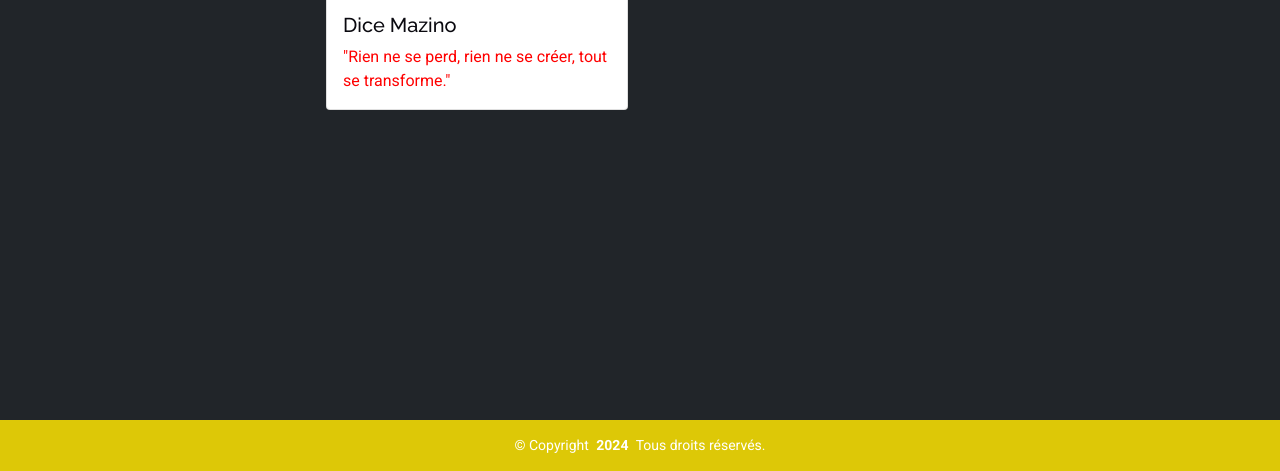
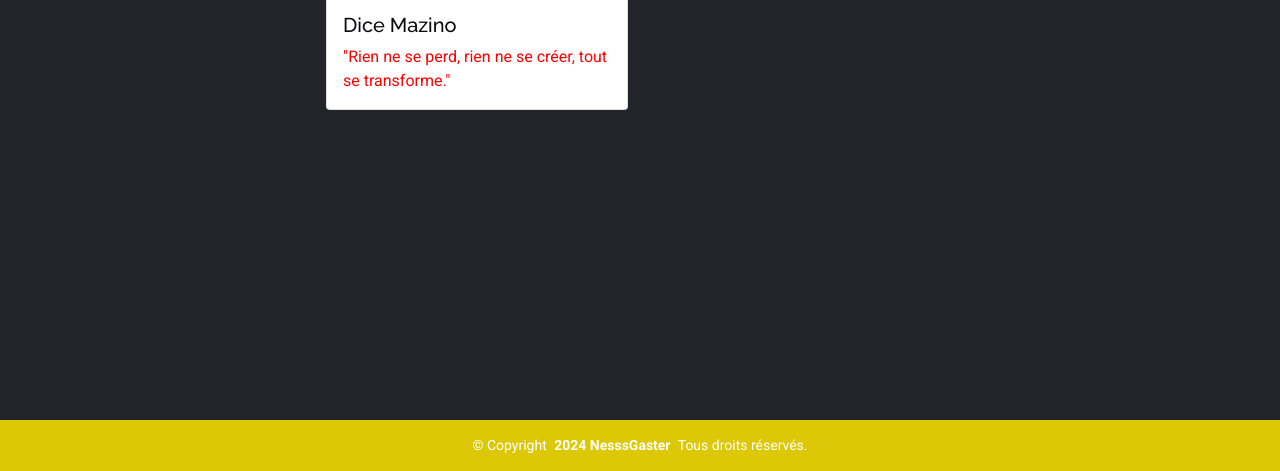
Before and after one commit to NessAster/nessaster.github.io, a plain HTML site: page index.html in a window 1280 px wide. Shown: the part 329-800 px from the top of the page. Drawn offline with nearby package versions, Linux system fonts and the light colour scheme.

Commit message:
Avancement

```diff
--- a/index.html
+++ b/index.html
@@ -73,7 +73,7 @@
 
     <div class="container">
       <div class="copyright text-center">
-        <p>© <span>Copyright</span> <strong class="px-1 sitename">2024</strong> <span>Tous droits réservés.</span></p>
+        <p>© <span>Copyright</span> <strong class="px-1 sitename">2024 NesssGaster</strong> <span>Tous droits réservés.</span></p>
       </div>
     </div>
 
```
